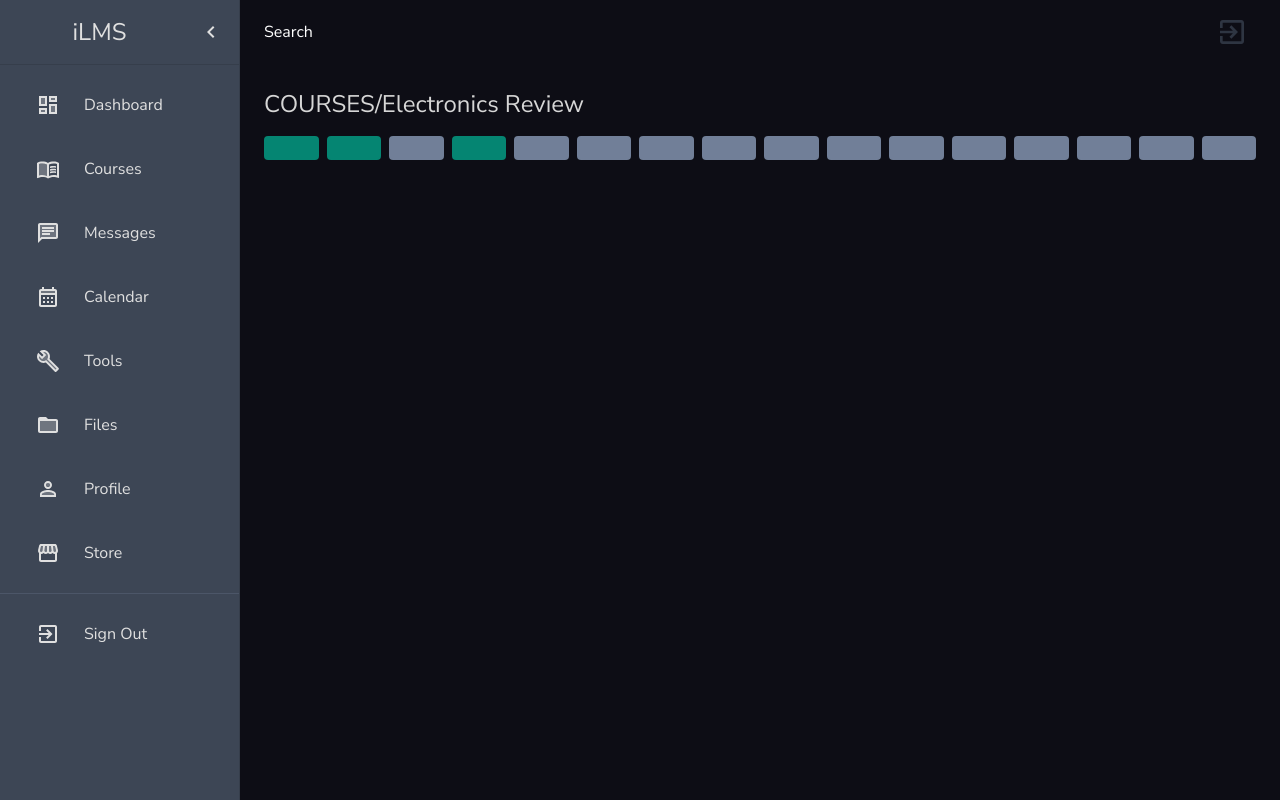
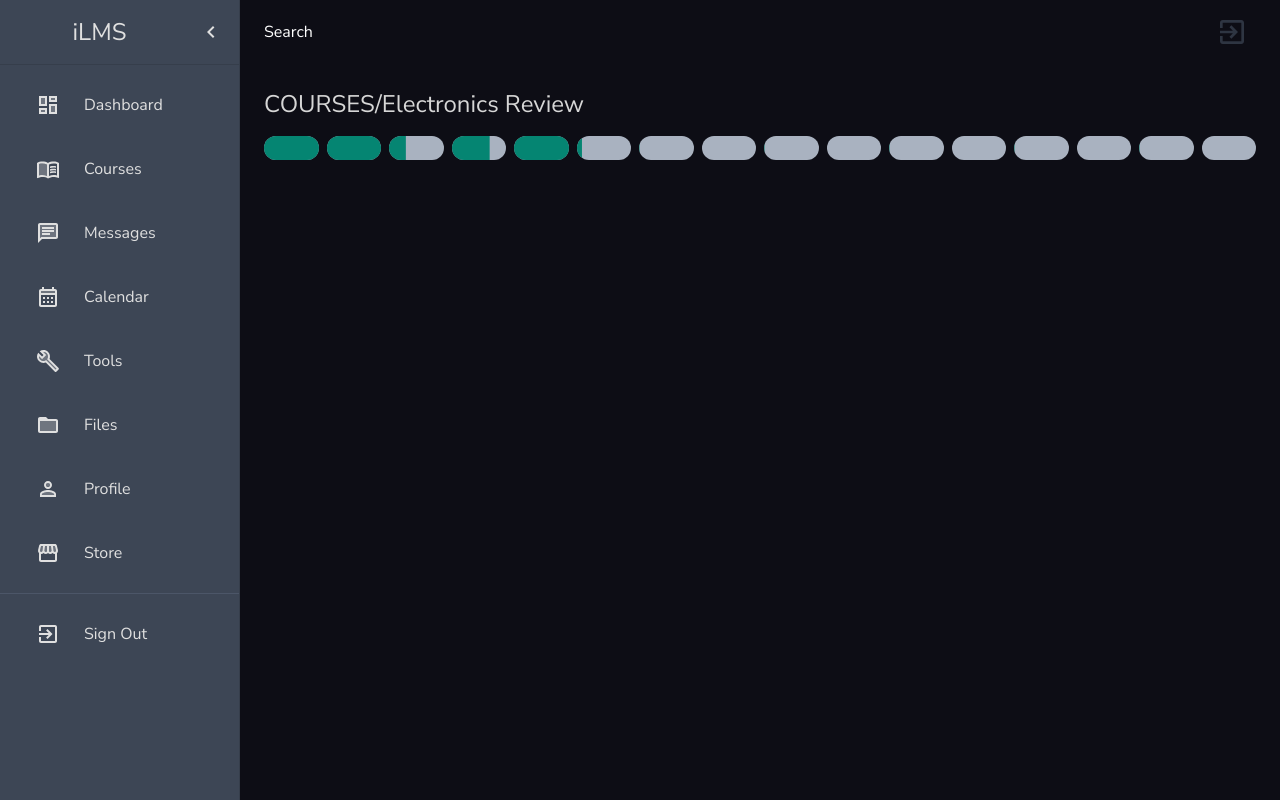
Before and after one commit to aramind/ilms, a React (Create React App) app: page /courses/1 in a window 1280 px wide. Built offline with nearby package versions, Linux system fonts and the light colour scheme; a web font is replaced by a local one.

Commit message:
feat: adding progress indicator for the course progress bars

```diff
--- a/src/components/card/ProgressIndicator.jsx
+++ b/src/components/card/ProgressIndicator.jsx
@@ -1,20 +1,24 @@
-import { LinearProgress, linearProgressClasses, styled } from "@mui/material";
+import { LinearProgress, linearProgressClasses } from "@mui/material";
 import React from "react";
 
-const BorderLinearProgress = styled(LinearProgress)(({ theme }) => ({
-  height: 10,
-  borderRadius: 5,
-  [`&.${linearProgressClasses.colorPrimary}`]: {
-    backgroundColor: theme.palette.black.lightest,
-  },
-  [`& .${linearProgressClasses.bar}`]: {
-    borderRadius: 5,
-    backgroundColor: theme.palette.primary.main,
-  },
-}));
-
-const ProgressIndicator = ({ value }) => {
-  return <BorderLinearProgress variant="determinate" value={value} />;
+const ProgressIndicator = ({ value, height = 10, borderRadius = 5 }) => {
+  return (
+    <LinearProgress
+      variant="determinate"
+      value={value}
+      sx={{
+        height: height,
+        borderRadius: borderRadius,
+        [`&.${linearProgressClasses.colorPrimary}`]: {
+          backgroundColor: (theme) => theme.palette.black.lightest,
+        },
+        [`& .${linearProgressClasses.bar}`]: {
+          // borderRadius: 5,
+          backgroundColor: (theme) => theme.palette.primary.main,
+        },
+      }}
+    />
+  );
 };
 
 export default ProgressIndicator;
--- a/src/configs/mockDB.js
+++ b/src/configs/mockDB.js
@@ -2,6 +2,8 @@ export const mockTopics = [
   {
     id: "1",
     title: "Introduction",
+    description:
+      " Review course for Electronics in the ECE Licensure Examination.",
     tasks: [
       { instruction: "Read chapter 1 of Gibilisco" },
       { instruction: "Read chapter 2 of Gibilisco" },
@@ -14,6 +16,8 @@ export const mockTopics = [
   {
     id: "2",
     title: "DC Circuits",
+    description:
+      " Review course for Electronics in the ECE Licensure Examination.",
     tasks: [
       { instruction: "Read chapter 3 of Gibilisco" },
       { instruction: "Read chapter 4 of Gibilisco" },
@@ -27,6 +31,8 @@ export const mockTopics = [
   {
     id: "3",
     title: "AC Circuits",
+    description:
+      " Review course for Electronics in the ECE Licensure Examination.",
     tasks: [
       { instruction: "Read chapter 6 of Gibilisco" },
       { instruction: "Read chapter 7 of Gibilisco" },
@@ -40,6 +46,8 @@ export const mockTopics = [
   {
     id: "4",
     title: "AC Circuits",
+    description:
+      " Review course for Electronics in the ECE Licensure Examination.",
     tasks: [
       { instruction: "Read chapter 6 of Gibilisco" },
       { instruction: "Read chapter 7 of Gibilisco" },
@@ -53,6 +61,8 @@ export const mockTopics = [
   {
     id: "5",
     title: "AC Circuits",
+    description:
+      " Review course for Electronics in the ECE Licensure Examination.",
     tasks: [
       { instruction: "Read chapter 6 of Gibilisco" },
       { instruction: "Read chapter 7 of Gibilisco" },
@@ -66,6 +76,8 @@ export const mockTopics = [
   {
     id: "6",
     title: "AC Circuits",
+    description:
+      " Review course for Electronics in the ECE Licensure Examination.",
     tasks: [
       { instruction: "Read chapter 6 of Gibilisco" },
       { instruction: "Read chapter 7 of Gibilisco" },
@@ -79,6 +91,8 @@ export const mockTopics = [
   {
     id: "7",
     title: "AC Circuits",
+    description:
+      " Review course for Electronics in the ECE Licensure Examination.",
     tasks: [
       { instruction: "Read chapter 6 of Gibilisco" },
       { instruction: "Read chapter 7 of Gibilisco" },
@@ -92,6 +106,8 @@ export const mockTopics = [
   {
     id: "8",
     title: "AC Circuits",
+    description:
+      " Review course for Electronics in the ECE Licensure Examination.",
     tasks: [
       { instruction: "Read chapter 6 of Gibilisco" },
       { instruction: "Watch Video 3.1" },
@@ -101,6 +117,8 @@ export const mockTopics = [
   {
     id: "9",
     title: "AC Circuits",
+    description:
+      " Review course for Electronics in the ECE Licensure Examination.",
     tasks: [
       { instruction: "Read chapter 6 of Gibilisco" },
       { instruction: "Watch Video 3.1" },
@@ -110,6 +128,8 @@ export const mockTopics = [
   {
     id: "10",
     title: "AC Circuits",
+    description:
+      " Review course for Electronics in the ECE Licensure Examination.",
     tasks: [
       { instruction: "Read chapter 6 of Gibilisco" },
       { instruction: "Watch Video 3.1" },
@@ -119,6 +139,8 @@ export const mockTopics = [
   {
     id: "11",
     title: "AC Circuits",
+    description:
+      " Review course for Electronics in the ECE Licensure Examination.",
     tasks: [
       { instruction: "Read chapter 6 of Gibilisco" },
       { instruction: "Watch Video 3.1" },
@@ -128,6 +150,8 @@ export const mockTopics = [
   {
     id: "12",
     title: "AC Circuits",
+    description:
+      " Review course for Electronics in the ECE Licensure Examination.",
     tasks: [
       { instruction: "Read chapter 6 of Gibilisco" },
       { instruction: "Watch Video 3.1" },
@@ -137,6 +161,8 @@ export const mockTopics = [
   {
     id: "13",
     title: "AC Circuits",
+    description:
+      " Review course for Electronics in the ECE Licensure Examination.",
     tasks: [
       { instruction: "Read chapter 6 of Gibilisco" },
       { instruction: "Watch Video 3.1" },
@@ -146,6 +172,8 @@ export const mockTopics = [
   {
     id: "14",
     title: "AC Circuits",
+    description:
+      " Review course for Electronics in the ECE Licensure Examination.",
     tasks: [
       { instruction: "Read chapter 6 of Gibilisco" },
       { instruction: "Watch Video 3.1" },
@@ -155,6 +183,8 @@ export const mockTopics = [
   {
     id: "15",
     title: "AC Circuits",
+    description:
+      " Review course for Electronics in the ECE Licensure Examination.",
     tasks: [
       { instruction: "Read chapter 6 of Gibilisco" },
       { instruction: "Watch Video 3.1" },
@@ -164,6 +194,8 @@ export const mockTopics = [
   {
     id: "16",
     title: "AC Circuits",
+    description:
+      " Review course for Electronics in the ECE Licensure Examination.",
     tasks: [
       { instruction: "Read chapter 6 of Gibilisco" },
       { instruction: "Watch Video 3.1" },
@@ -171,3 +203,12 @@ export const mockTopics = [
     downloadables: ["Extra Reading", "Simulations", "Homework"],
   },
 ];
+
+export const mockProgress = [
+  { id: "1", progress: 100 },
+  { id: "2", progress: 100 },
+  { id: "3", progress: 30 },
+  { id: "4", progress: 70 },
+  { id: "5", progress: 100 },
+  { id: "6", progress: 10 },
+];
--- a/src/pages/course/Course.jsx
+++ b/src/pages/course/Course.jsx
@@ -3,7 +3,8 @@ import MainLayoutWrapper from "../../wrappers/MainLayoutWrapper";
 import { useParams } from "react-router-dom";
 import { Box, Stack } from "@mui/material";
 import WhiteTypography from "../../components/WhiteTypography";
-import { mockTopics } from "../../configs/mockDB";
+import { mockProgress, mockTopics } from "../../configs/mockDB";
+import ProgressIndicator from "../../components/card/ProgressIndicator";
 
 const mockCourseList = [
   {
@@ -26,8 +27,6 @@ const mockCourseList = [
 
 const topics = mockTopics;
 
-const completedTopics = ["1", "2", "4"];
-
 const Course = () => {
   const { courseId } = useParams();
 
@@ -35,6 +34,16 @@ const Course = () => {
     () => mockCourseList.find((item) => item.courseId === courseId),
     [courseId]
   );
+
+  const updatedTopics = useMemo(() => {
+    return topics.map((topic) => {
+      const progress = mockProgress.find((p) => p.id === topic.id);
+      const progressPercent = progress ? progress.progress : 0;
+      return { ...topic, progress: progressPercent };
+    });
+  }, []);
+
+  console.log(updatedTopics);
   return (
     <MainLayoutWrapper>
       <Stack spacing={2} alignItems={{ xs: "center", md: "flex-start" }}>
@@ -43,18 +52,22 @@ const Course = () => {
           {course?.title}
         </WhiteTypography>
         <Stack direction="row" spacing={1} width={1}>
-          {topics?.map((topic) => (
-            <Box
-              key={topic?.id}
-              sx={{
-                width: "100%",
-                height: "24px",
-                bgcolor: completedTopics?.includes(topic?.id)
-                  ? (theme) => theme.palette.primary.main
-                  : (theme) => theme.palette.black.light,
-                borderRadius: "4px",
-              }}
-            ></Box>
+          {updatedTopics?.map((topic) => (
+            // <Box
+            //   key={topic?.id}
+            //   sx={{
+            //     width: "100%",
+            //     height: "24px",
+            //     bgcolor:
+            //       topic.progress === "100%"
+            //         ? (theme) => theme.palette.primary.main
+            //         : (theme) => theme.palette.black.light,
+            //     borderRadius: "4px",
+            //   }}
+            // >{}</Box>
+            <Box width={1}>
+              <ProgressIndicator value={topic?.progress || 0} height="24px" />
+            </Box>
           ))}
         </Stack>
       </Stack>
```
